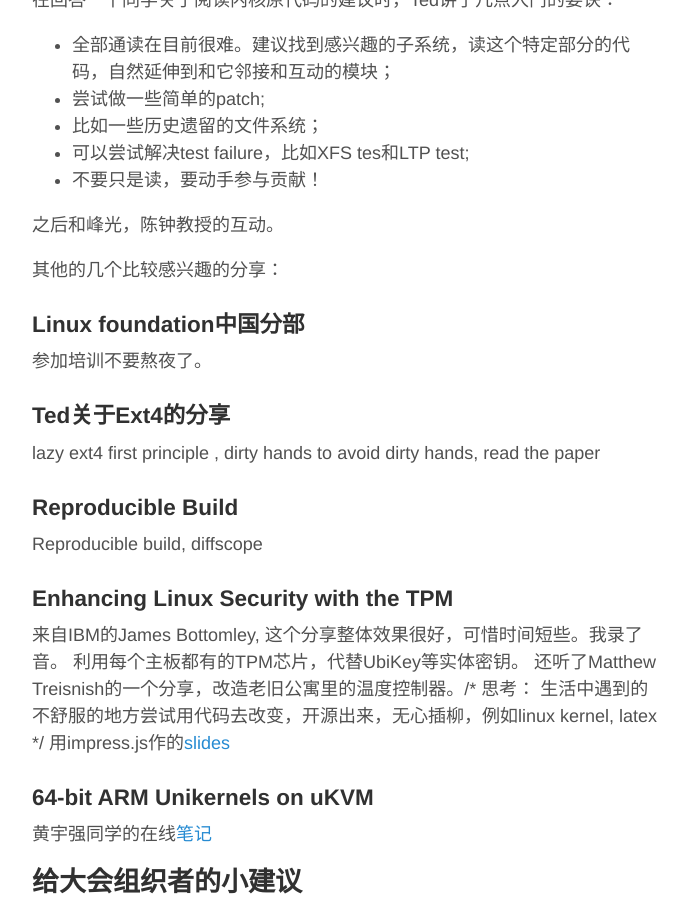
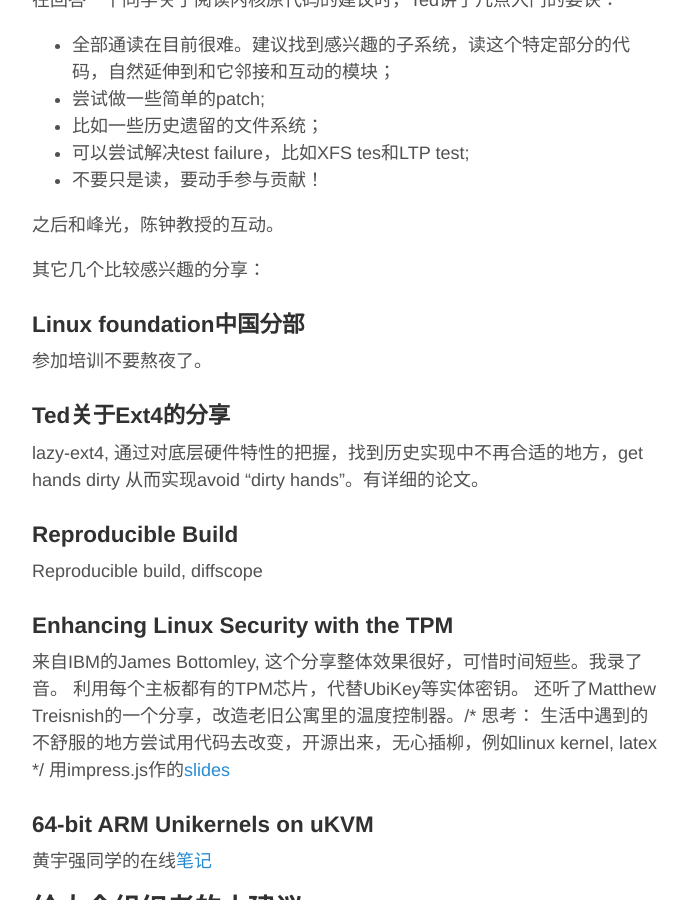
Before and after one commit to WenboYang/WenboYang.github.io, a Jekyll site: the page built from _posts/2016-6-21-linuxcon-beijing-summary.md, in a window 1280 px wide and 900 px high, scrolled down 879 px. Shown: the whole window, without its empty margins (293-980 px from the left). Built offline with Jekyll 4.4.1, drawn with Linux system fonts in a browser that asks for light colours; comment, search, counter and statistics services are not loaded.

Commit message:
Update 2016-6-21-linuxcon-beijing-summary.md

```diff
--- a/_posts/2016-6-21-linuxcon-beijing-summary.md
+++ b/_posts/2016-6-21-linuxcon-beijing-summary.md
@@ -30,12 +30,12 @@ comments: true
 
 之后和峰光，陈钟教授的互动。
 
-其他的几个比较感兴趣的分享：
+其它几个比较感兴趣的分享：
 ### Linux foundation中国分部
 参加培训不要熬夜了。
 
 ### Ted关于Ext4的分享
-lazy ext4 first principle , dirty hands to avoid dirty hands, read the paper
+lazy-ext4, 通过对底层硬件特性的把握，找到历史实现中不再合适的地方，get hands dirty 从而实现avoid “dirty hands”。有详细的论文。
 
 ### Reproducible Build
 Reproducible build, diffscope
```
